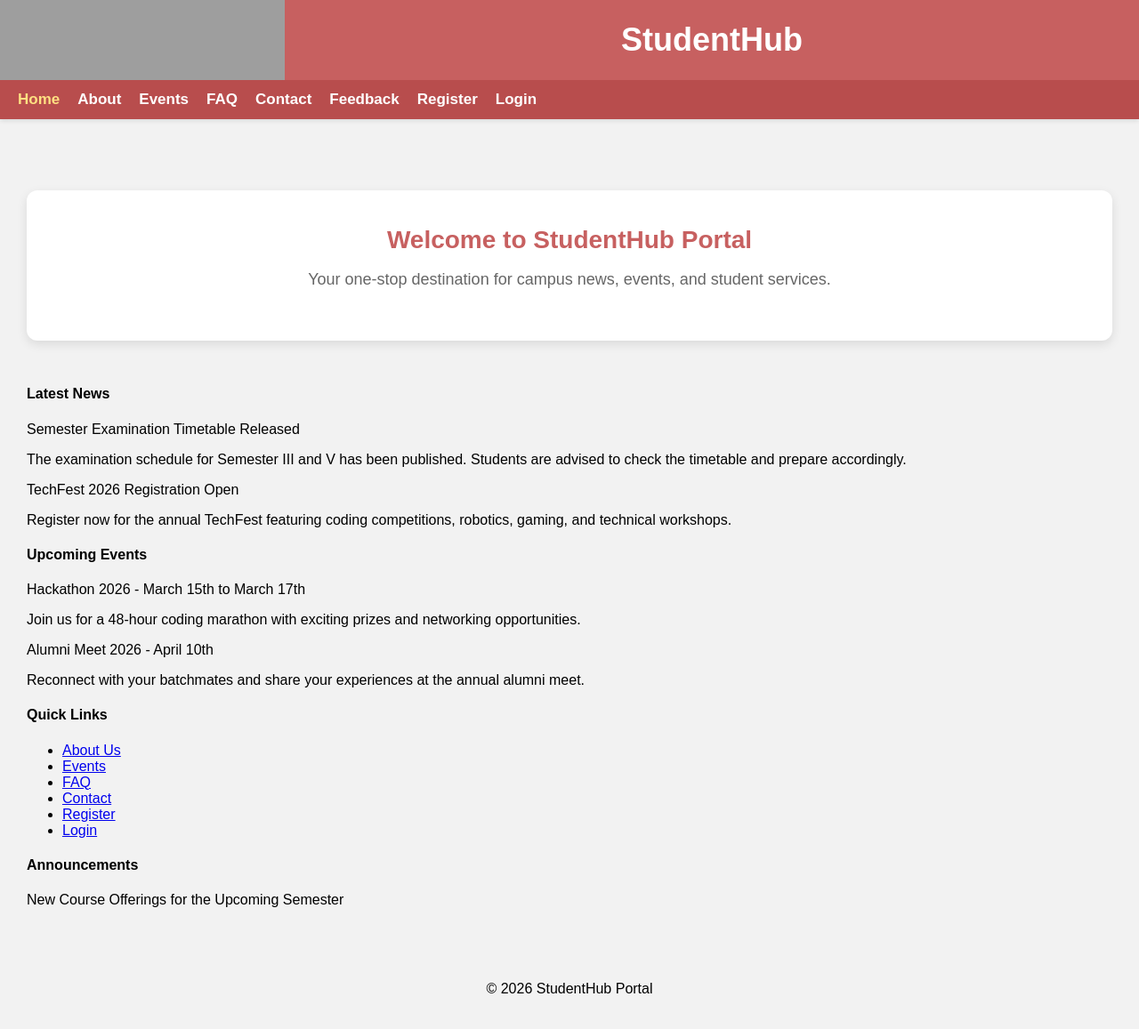
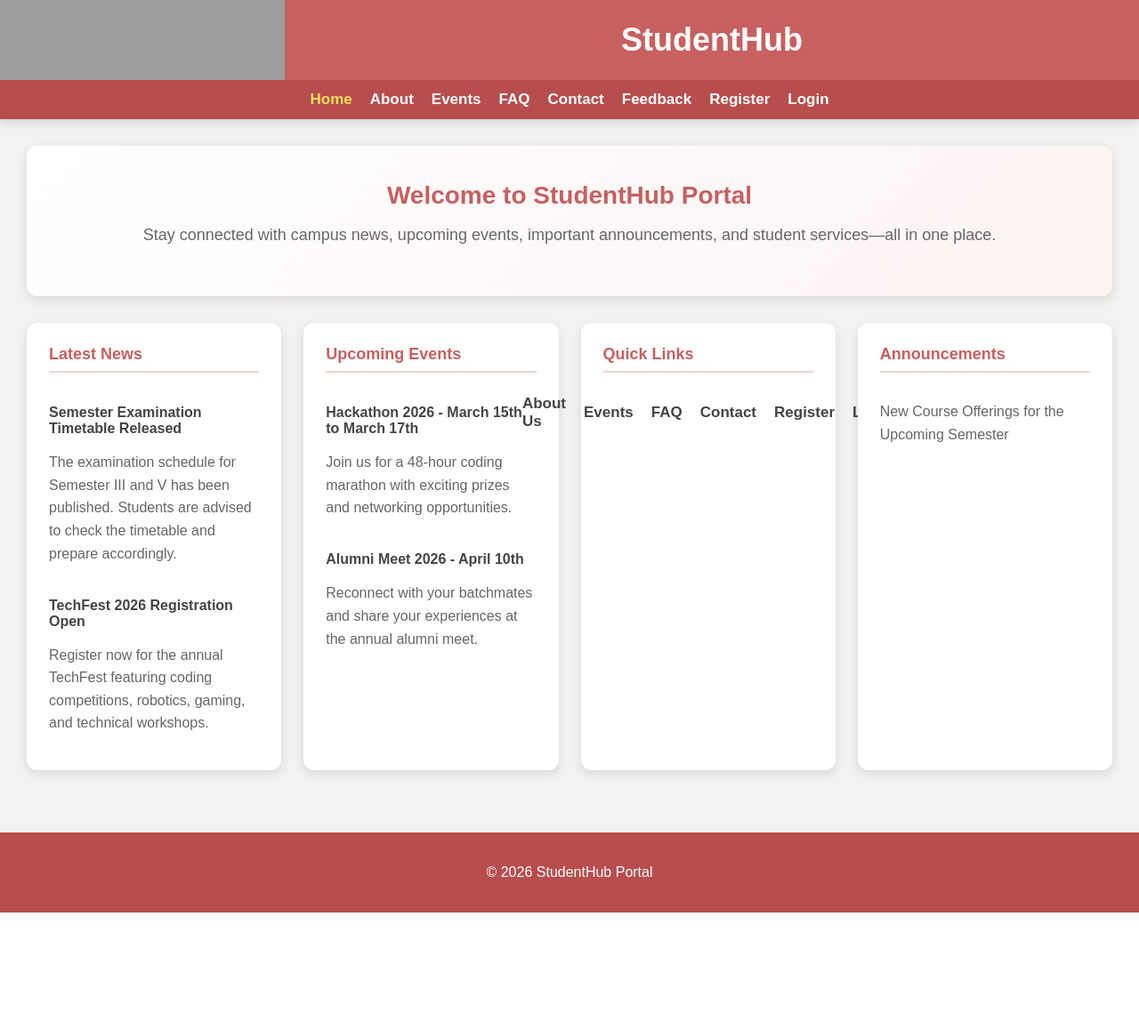
Before and after one commit to prep04-yl/StudentHub-Portal, a PHP site: page /pages/Home.html in a window 1280 px wide. Shown: the whole page at 89% size. After the commit the page ends 1026 px from the top, so only its background shows below. Run offline with PHP 8.4, Linux system fonts and the light colour scheme; grey boxes are pictures that could not be loaded.

Commit message:
Home page decoration

```diff
--- a/pages/about.html
+++ b/pages/about.html
@@ -11,7 +11,7 @@
     <header>
         <section class="top-header">
             <div class="logo">
-                <img src="https://images.squarespace-cdn.com/content/v1/68e4383b9e6e4820b34c6198/3bce020b-6f0b-4337-b320-0bf283e0abce/StudentHub+Logo.jpg?format=1500w" alt="student_hub_logo">
+                <img src="https://images.squarespace-cdn.com/content/v1/68e4383b9e6e4820b34c6198/3bce020b-6f0b-4337-b320-0bf283e0abce/StudentHub+Logo.jpg?format=1500w" alt="StudentHub Logo">
             </div>
             <div class="title">
                 <h1>StudentHub</h1>
--- a/pages/home.html
+++ b/pages/home.html
@@ -11,7 +11,7 @@
 <header>
         <section class="top-header">
             <div class="logo">
-                <img src="https://images.squarespace-cdn.com/content/v1/68e4383b9e6e4820b34c6198/3bce020b-6f0b-4337-b320-0bf283e0abce/StudentHub+Logo.jpg?format=1500w" alt="student_hub_logo">
+                <img src="https://images.squarespace-cdn.com/content/v1/68e4383b9e6e4820b34c6198/3bce020b-6f0b-4337-b320-0bf283e0abce/StudentHub+Logo.jpg?format=1500w" alt="StudentHub Logo">
             </div>
             <div class="title">
                 <h1>StudentHub</h1>
@@ -36,37 +36,49 @@
     <main class="home-main">
         <section class="welcome">
             <h2>Welcome to StudentHub Portal</h2>
-            <p>Your one-stop destination for campus news, events, and student services.</p>
+            <p>Stay connected with campus news, upcoming events, important announcements, and student services—all in one place.</p>
         </section>
-        <section>
-            <div>
-                <h4>Latest News</h4>
-                <p>Semester Examination Timetable Released</p>
+        <section class="home-grid">
+            <div class="home-card">
+                <h3>Latest News</h3>
+                <div class="news-events">
+                    <h4>Semester Examination Timetable Released</h4>
                     <p>The examination schedule for Semester III and V has been published. Students are advised to check the timetable and prepare accordingly.</p>
-                <p>TechFest 2026 Registration Open</p>
+                </div>
+                <div class="news-events">
+                    <h4>TechFest 2026 Registration Open</h4>
                     <p>Register now for the annual TechFest featuring coding competitions, robotics, gaming, and technical workshops.</p>
                 </div>
-            <div>
-                <h4>Upcoming Events</h4>
-                <p>Hackathon 2026 - March 15th to March 17th</p>
+            </div>
+            <div class="home-card">
+                <h3>Upcoming Events</h3>
+                <div class="news-events">
+                    <h4>Hackathon 2026 - March 15th to March 17th</h4>
                     <p>Join us for a 48-hour coding marathon with exciting prizes and networking opportunities.</p>
-                <p>Alumni Meet 2026 - April 10th</p>
+                </div>
+                <div class="news-events">
+                    <h4>Alumni Meet 2026 - April 10th</h4>
                     <p>Reconnect with your batchmates and share your experiences at the annual alumni meet.</p>
                 </div>
-            <div>
-                <h4>Quick Links</h4>
-                <ul>
+            </div>
+            <div class="home-card">
+                <h3>Quick Links</h3>
+                <nav>
+                    <ul class="quick-links">
                         <li><a href="about.html">About Us</a></li>
                         <li><a href="events.html">Events</a></li>
                         <li><a href="faq.html">FAQ</a></li>
                         <li><a href="contact.html">Contact</a></li>
-                    <li><a href="register.html">Register</a></li>
+                        <li><a href="registration.html">Register</a></li>
                         <li><a href="login.html">Login</a></li>
                     </ul>
+                </nav>
             </div>
-            <div>
-                <h4>Announcements</h4>
+            <div class="home-card">
+                <h3>Announcements</h3>
+                <div class="news-events">
                     <p>New Course Offerings for the Upcoming Semester</p>
+                </div>
             </div>
         </section>
     </main>
--- a/style.css
+++ b/style.css
@@ -38,7 +38,7 @@ body{
 
 header{
     background-color: #c76060;
-    box-shadow: 0 2px 5px rgba(0, 0, 0, 0.1);
+    box-shadow: 0 3px 10px rgba(0, 0, 0, 0.15);
 }
 
 .bottom-header{
@@ -51,17 +51,19 @@ nav a{
     font-weight: bold;
 }
 nav a:hover{
-    color:#ffe082;
+    color:#ffe160;
 }
 nav ul{
     display: flex;
+    justify-content: center;
+    align-items: center;
     list-style: none;
     gap: 20px;
     margin: 0;
     padding: 12px 20px;
 }
 nav a.active{
-    color: #ffe082;
+    color: #ffe160;
 }
 
 
@@ -97,18 +99,42 @@ input[type="text"], input[type="password"], input[type="email"]{
     box-sizing: border-box;
     transition: border-color 0.3s ease;
 }
+input:focus,textarea:focus{
+    outline:none;
+    border-color:#c76060;
+    box-shadow: 0 0 5px rgba(199, 96, 96, .3);
+}
 footer{
+    margin-top: 40px;
+    background: #b84d4d;
+    color:#ffffff;
     text-align: center;
     padding: 20px;
 }
 button{
     background-color: #c76060;
+    color: #ffffff;
     width:100%;
     padding:15px;
     border: none;
     border-radius: 5px;
     cursor:pointer;
     font-size: 100%;
+    font-weight: bold;
+    transition:all 0.25s ease;
+}
+button:hover{
+    background-color: #b84d4d;
+    transform:translateY(-2px);
+    box-shadow:0 6px 15px rgba(0,0,0,0.2);
+}
+button:active{
+    transform:translateY(1px) scale(0.98);
+    box-shadow:0 2px 6px rgba(0,0,0,0.15);
+}
+button:focus{
+    outline:none;
+    box-shadow: 0 0 0 3px rgba(199, 96, 96, .3);
 }
 .about-blocks{
     background-color: #ffffff;
@@ -226,6 +252,10 @@ textarea{
     border-radius: 10px;
     box-shadow: 0 4px 15px rgba(0, 0, 0, 0.1);
 }
+.events-divs:hover{
+    transform:translateY(-5px);
+    box-shadow:0 8px 20px rgba(0,0,0,0.15);
+}
 .grid-container{
     display: grid;
     grid-template-columns: repeat(4, 1fr);
@@ -240,7 +270,6 @@ textarea{
     align-items: left;
     padding:30px;
     justify-content: center;
-    margin-top: 50px;
 }
 .welcome{
     background: #ffffff;
@@ -249,6 +278,7 @@ textarea{
     border-radius: 12px;
     box-shadow: 0 4px 12px rgba(0, 0, 0, 0.1);
     margin-bottom: 30px;
+    background: linear-gradient(135deg, #ffffff, #fdf3f3)
 }
 .welcome h2{
     color:#c76060;
@@ -258,3 +288,58 @@ textarea{
     color: #666;
     font-size: 18px;
 }
+.home-grid{
+    display: grid;
+    grid-template-columns: repeat(auto-fit, minmax(280px, 1fr));
+    gap: 25px;
+}
+.home-card{
+    display: flex;
+    flex-direction: column;
+    background: #ffffff;
+    padding: 25px;
+    border-radius: 12px;
+    box-shadow: 0 4px 12px rgba(0, 0, 0, 0.1);
+    transition: 0.3s;
+}
+.home-card:hover{
+    transform:translateY(-5px);
+    box-shadow:0 8px 20px rgba(0,0,0,0.15);
+}
+.home-card h3{
+    color:#c76060;
+    margin-bottom:15px;
+    border-bottom: 2px solid #f0d3d3;
+    padding-bottom: 8px;
+}
+.home-card h4{
+    color:#444;
+    margin-bottom:6px;
+}
+.home-card p{
+    color: #666;
+    line-height: 1.6;
+    margin-bottom: 15px;
+}
+.quick-links{
+    list-style: none;
+    padding: 0;
+}
+.quick-links li{
+    margin: 10px 0;
+}
+.quick-links a{
+    text-decoration: none;
+    color: #444;
+    font-weight: bold;
+}
+.quick-links a:hover{
+    color: #c76060;
+    text-decoration: underline;
+}
+.news-events{
+    margin-bottom: 15px;
+}
+.news-events :last-child{
+    margin-bottom: 0;
+}
```
Lines whose indentation alone changed are shown as unchanged.
